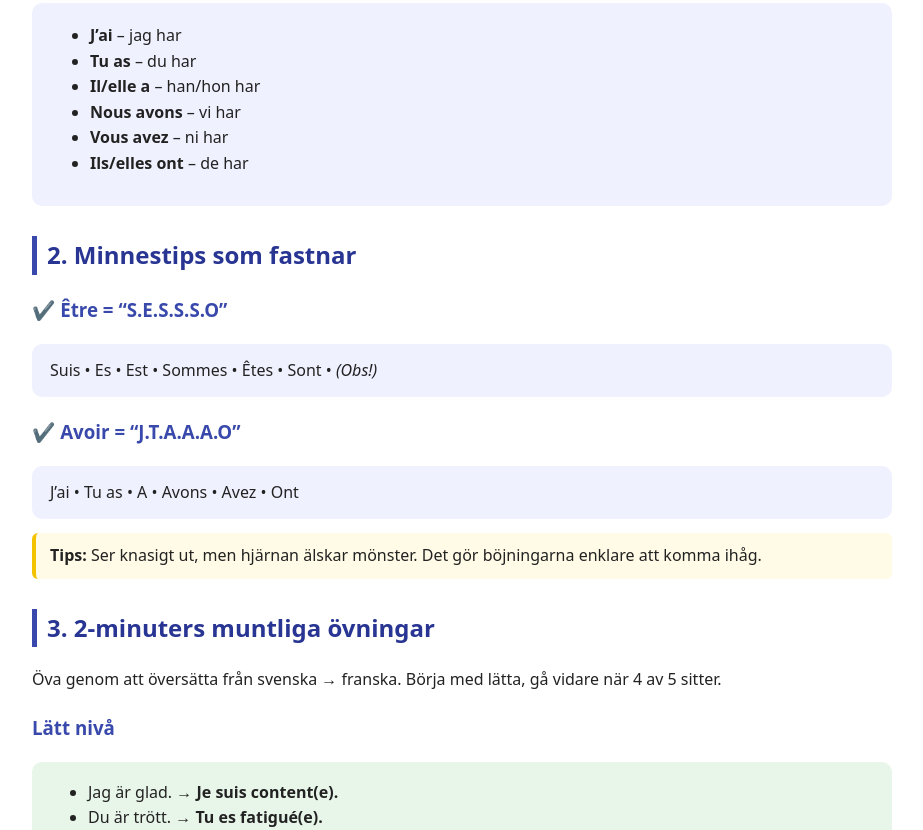
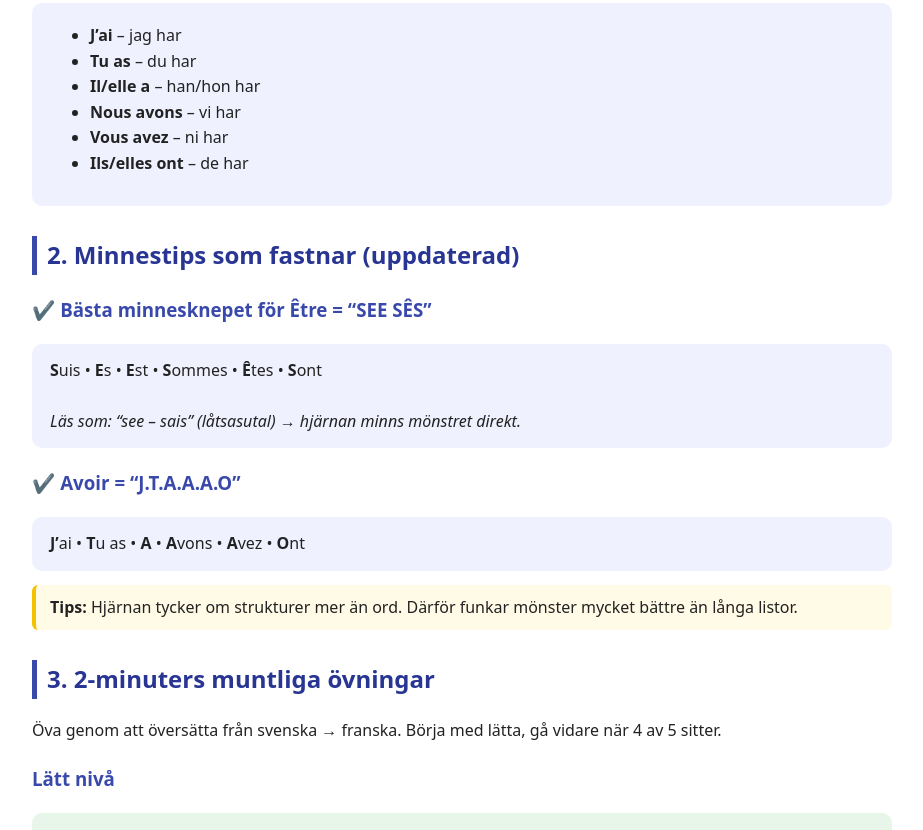
Before and after one commit to vlash74/franska-nov-25, a plain HTML site: page etre_avoir_guide.html in a window 1280 px wide. Shown: the part 636-1466 px from the top of the page, without its empty margins (178-1101 px from the left). Drawn offline with Linux system fonts and the light colour scheme.

Commit message:
Update memory tips for Être and Avoir sections

```diff
--- a/etre_avoir_guide.html
+++ b/etre_avoir_guide.html
@@ -54,19 +54,21 @@ ul { margin-top:6px; }
 </section>
 
 <section>
-  <h2>2. Minnestips som fastnar</h2>
+  <h2>2. Minnestips som fastnar (uppdaterad)</h2>
 
-  <h3>✔️ Être = “S.E.S.S.S.O”</h3>
+  <h3>✔️ Bästa minnesknepet för Être = “SEE SÊS”</h3>
   <div class="box">
-    Suis • Es • Est • Sommes • Êtes • Sont • <i>(Obs!)</i>
+    <strong>S</strong>uis • <strong>E</strong>s • <strong>E</strong>st • <strong>S</strong>ommes • <strong>Ê</strong>tes • <strong>S</strong>ont
+    <br><br>
+    <i>Läs som: “see – sais” (låtsasutal) → hjärnan minns mönstret direkt.</i>
   </div>
 
   <h3>✔️ Avoir = “J.T.A.A.A.O”</h3>
   <div class="box">
-    J’ai • Tu as • A • Avons • Avez • Ont
+    <strong>J’</strong>ai • <strong>T</strong>u as • <strong>A</strong> • <strong>A</strong>vons • <strong>A</strong>vez • <strong>O</strong>nt
   </div>
 
-  <p class="example"><strong>Tips:</strong> Ser knasigt ut, men hjärnan älskar mönster. Det gör böjningarna enklare att komma ihåg.</p>
+  <p class="example"><strong>Tips:</strong> Hjärnan tycker om strukturer mer än ord. Därför funkar mönster mycket bättre än långa listor.</p>
 </section>
 
 <section>
```
